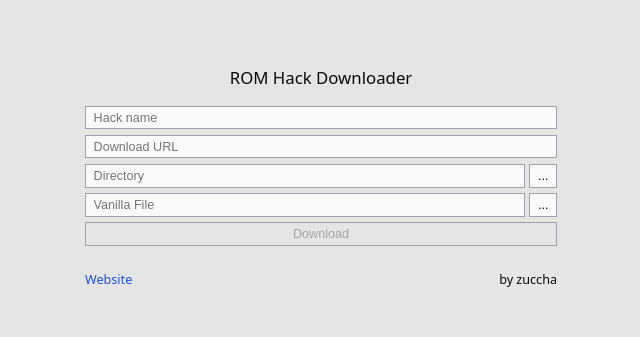
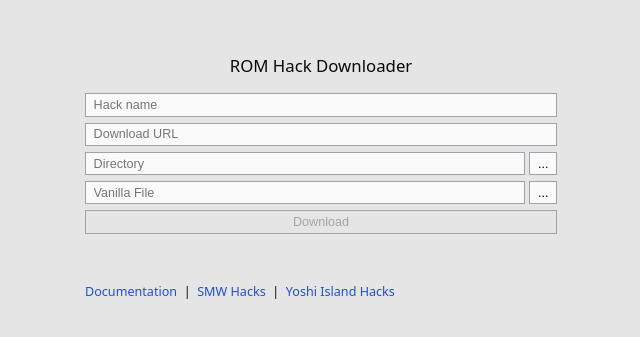
Before and after one commit to zuccha/rom-hack-manager, a React (Vite) app: page / in a window 1280 px wide. Shown: the part 223-560 px from the top of the page, without its empty margins (319-959 px from the left). Built offline with nearby package versions, Linux system fonts and the light colour scheme.

Commit message:
feat: restyle inputs

```diff
--- a/src/AppForm.tsx
+++ b/src/AppForm.tsx
@@ -34,16 +34,16 @@ function AppForm({
   defaultDirectoryPath,
   defaultVanillaROMPath,
 }: AppFormProps) {
-  const name = useFormValue<string>("", validateName);
-  const url = useFormValue<string>("", validateURL);
-  const directoryPath = useFormValue(
-    defaultDirectoryPath,
-    validateDirectoryPath
-  );
-  const vanillaROMPath = useFormValue(
-    defaultVanillaROMPath,
-    validateVanillaROMPath
-  );
+  const name = useFormValue<string>("", { validate: validateName });
+  const url = useFormValue<string>("", { validate: validateURL });
+  const directoryPath = useFormValue(defaultDirectoryPath, {
+    isDirty: defaultDirectoryPath !== "",
+    validate: validateDirectoryPath,
+  });
+  const vanillaROMPath = useFormValue(defaultVanillaROMPath, {
+    isDirty: defaultVanillaROMPath !== "",
+    validate: validateVanillaROMPath,
+  });
 
   const { download, error, status } = useDownloadHack({
     directoryPath: directoryPath.value,
@@ -68,53 +68,53 @@ function AppForm({
         <span>ROM Hack Downloader</span>
       </div>
 
-      <FormValueControl value={name}>
       <TextEditor
+        error={name.isPristine ? undefined : name.error}
         isDisabled={status === "loading"}
+        isFullWidth
         onBlur={name.handleBlur}
         onChange={name.handleChangeValue}
         placeholder="Hack name"
         value={name.value}
       />
-      </FormValueControl>
 
       <div className="v-spacer" />
 
-      <FormValueControl value={url}>
       <TextEditor
+        error={url.isPristine ? undefined : url.error}
         isDisabled={status === "loading"}
+        isFullWidth
         onBlur={url.handleBlur}
         onChange={url.handleChangeValue}
         placeholder="Download URL"
         value={url.value}
       />
-      </FormValueControl>
 
       <div className="v-spacer" />
 
-      <FormValueControl value={directoryPath}>
       <PathBrowser
+        error={directoryPath.isPristine ? undefined : directoryPath.error}
         isDisabled={status === "loading"}
+        isFullWidth
         mode="directory"
         onBlur={directoryPath.handleBlur}
         onChange={directoryPath.handleChangeValue}
         placeholder="Directory"
         value={directoryPath.value}
       />
-      </FormValueControl>
 
       <div className="v-spacer" />
 
-      <FormValueControl value={vanillaROMPath}>
       <PathBrowser
+        error={vanillaROMPath.isPristine ? undefined : vanillaROMPath.error}
         isDisabled={status === "loading"}
+        isFullWidth
         mode="file"
         onBlur={vanillaROMPath.handleBlur}
         onChange={vanillaROMPath.handleChangeValue}
         placeholder="Vanilla File"
         value={vanillaROMPath.value}
       />
-      </FormValueControl>
 
       <div className="v-spacer" />
 
@@ -124,13 +124,34 @@ function AppForm({
         text="Download"
       />
 
-      {status === "failure" && <span className="text-danger">{error}</span>}
+      <div className="v-spacer" />
+
+      <span className="text-danger">{error ?? "\u00a0"}</span>
 
       <div className="row footer">
-        <a href="https://github.com/zuccha/rom-hack-downloader" target="_blank">
-          Website
+        <div className="row">
+          <a
+            href="https://github.com/zuccha/rom-hack-downloader"
+            target="_blank"
+          >
+            Documentation
           </a>
-        <span>by zuccha</span>
+          &nbsp;{" | "}&nbsp;
+          <a
+            href="https://github.com/zuccha/rom-hack-downloader"
+            target="_blank"
+          >
+            SMW Hacks
+          </a>
+          &nbsp;{" | "}&nbsp;
+          <a
+            href="https://github.com/zuccha/rom-hack-downloader"
+            target="_blank"
+          >
+            Yoshi Island Hacks
+          </a>
+        </div>
+        {/* <span>by zuccha</span> */}
       </div>
     </div>
   );
--- a/src/components/PathBrowser.tsx
+++ b/src/components/PathBrowser.tsx
@@ -7,7 +7,9 @@ import Button from "./Button";
 
 type PathBrowserProps = {
   className?: string;
+  error?: string;
   isDisabled?: boolean;
+  isFullWidth?: boolean;
   mode: "file" | "directory";
   onBlur?: () => void;
   onChange: (value: string) => void;
@@ -17,7 +19,9 @@ type PathBrowserProps = {
 
 function PathBrowser({
   className,
+  error,
   isDisabled,
+  isFullWidth,
   mode,
   onBlur,
   onChange,
@@ -45,8 +49,9 @@ function PathBrowser({
   return (
     <div className={extendedClassName}>
       <TextEditor
-        className="flex-1"
+        error={error}
         isDisabled={isDisabled}
+        isFullWidth={isFullWidth}
         onBlur={onBlur}
         onChange={onChange}
         placeholder={placeholder}
--- a/src/components/TextEditor.tsx
+++ b/src/components/TextEditor.tsx
@@ -1,8 +1,10 @@
-import { useCallback } from "react";
+import { useCallback, useMemo } from "react";
 
 type TextEditorProps = {
   className?: string;
+  error?: string;
   isDisabled?: boolean;
+  isFullWidth?: boolean;
   onBlur?: () => void;
   onChange: (value: string) => void;
   placeholder: string;
@@ -11,7 +13,9 @@ type TextEditorProps = {
 
 function TextEditor({
   className,
+  error,
   isDisabled,
+  isFullWidth,
   onBlur,
   onChange,
   placeholder,
@@ -24,15 +28,29 @@ function TextEditor({
     [onChange]
   );
 
+  const extendedClassName = useMemo(() => {
+    const classNames = ["relative flex"];
+    if (className) classNames.push(className);
+    if (isFullWidth) classNames.push("flex-1");
+    return classNames.join(" ");
+  }, [className, isFullWidth]);
+
   return (
+    <div className={extendedClassName}>
       <input
-      className={className}
+        className={error ? "flex-1 error" : "flex-1"}
         disabled={isDisabled}
         value={value}
         onBlur={onBlur}
         onChange={handleChange}
         placeholder={placeholder}
       />
+      {error && (
+        <div className="absolute error-icon tooltip">
+          !<div className="tooltip-text">{error}</div>
+        </div>
+      )}
+    </div>
   );
 }
 
--- a/src/hooks/useFormValue.ts
+++ b/src/hooks/useFormValue.ts
@@ -1,4 +1,10 @@
 import { useCallback, useEffect, useState } from "react";
+
+export type FormValueOptions<T> = {
+  isDirty?: boolean;
+  onBlur?: () => void;
+  validate?: (value: T) => (string | undefined) | Promise<string | undefined>;
+};
 
 export type FormValue<T> = {
   error: string | undefined;
@@ -11,20 +17,19 @@ export type FormValue<T> = {
 
 const useFormValue = <T>(
   defaultValue: T,
-  validate?: (value: T) => (string | undefined) | Promise<string | undefined>,
-  onBlur?: () => void
+  options: FormValueOptions<T>
 ): FormValue<T> => {
   const [value, setValue] = useState<T>(defaultValue);
   const [error, setError] = useState<string | undefined>(undefined);
-  const [isPristine, setIsPristine] = useState(true);
+  const [isPristine, setIsPristine] = useState(!options.isDirty);
 
   const handleValidate = useCallback(
     (newValue: T) => {
-      if (!validate) {
+      if (!options.validate) {
         setError(undefined);
         return;
       }
-      const errorOrPromise = validate(newValue);
+      const errorOrPromise = options.validate(newValue);
       if (errorOrPromise === undefined) {
         setError(undefined);
         return;
@@ -38,17 +43,20 @@ const useFormValue = <T>(
         setError(newError);
       });
     },
-    [validate]
+    [options.validate]
   );
 
-  const handleChangeValue = useCallback((newValue: T) => {
-    setValue(newValue);
-    handleValidate(newValue);
-  }, []);
+  const handleChangeValue = useCallback(
+    (newValue: T) => {
+      setValue(newValue);
+      handleValidate(newValue);
+    },
+    [handleValidate]
+  );
 
   const handleBlur = useCallback(() => {
     setIsPristine(false);
-    onBlur?.();
+    options.onBlur?.();
   }, []);
 
   useEffect(() => {
--- a/src/styles.css
+++ b/src/styles.css
@@ -39,11 +39,15 @@ body {
   -webkit-text-size-adjust: 100%;
 }
 
-/* @media (prefers-color-scheme: dark) {
-  :root {
+/** Layout */
 
-  }
-} */
+.absolute {
+  position: absolute;
+}
+
+.relative {
+  position: relative;
+}
 
 /** Anchor */
 
@@ -94,6 +98,11 @@ input:focus {
 button:disabled,
 input:disabled {
   background-color: var(--color-neutral-3);
+}
+
+button.error,
+input.error {
+  border-color: var(--color-failure);
 }
 
 /** Layout */
@@ -158,3 +167,46 @@ input:disabled {
   font-size: 0.9em;
   margin-top: 2em;
 }
+
+/** Components */
+
+.error-icon {
+  align-items: center;
+  border: 1px solid var(--color-failure);
+  border-radius: 100%;
+  color: var(--color-failure);
+  display: flex;
+  font-size: 0.9em;
+  font-weight: bold;
+  justify-content: center;
+  top: 50%;
+  right: 0.6em;
+  transform: translate(0%, -50%);
+  height: 16px;
+  width: 16px;
+}
+
+.tooltip .tooltip-text {
+  visibility: hidden;
+  position: absolute;
+  width: max-content;
+  min-width: 50px;
+  max-width: 200px;
+  top: 150%;
+  right: 0;
+  background-color: var(--color-neutral-3);
+  border: 1px solid var(--color-neutral-4);
+  text-align: center;
+  padding: 0.2em 1em;
+  color: initial;
+  font-weight: initial;
+}
+
+.tooltip:hover {
+  z-index: 1;
+  cursor: help;
+}
+
+.tooltip:hover .tooltip-text {
+  visibility: visible;
+}
```
Lines whose indentation alone changed are shown as unchanged.
